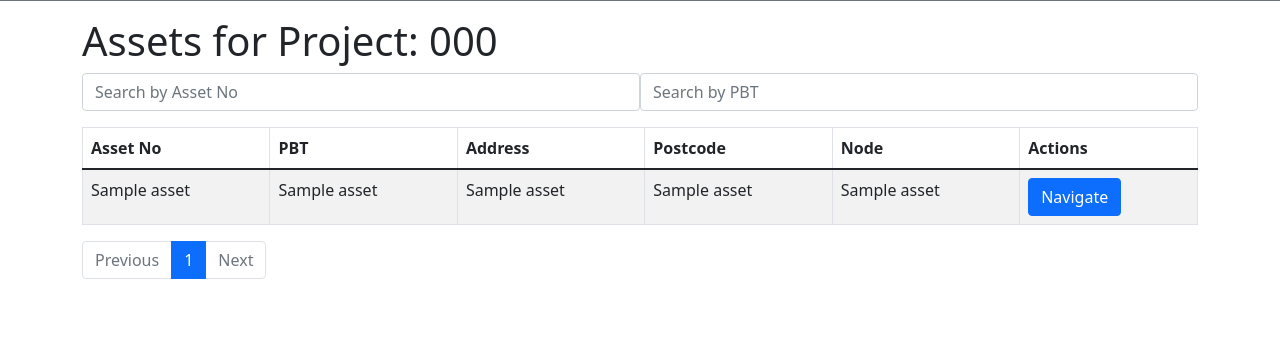
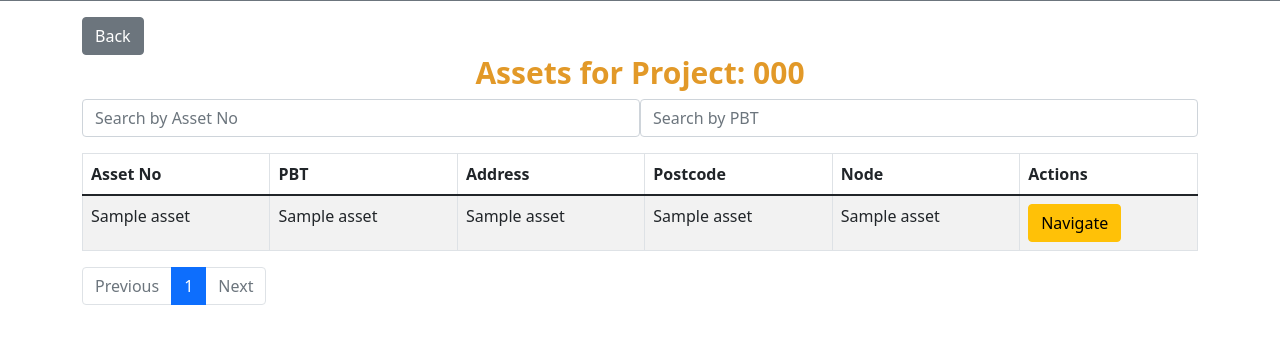
Before and after one commit to fymran/sso_aa, a Flask app: template templates/public/maps_asset.html in a window 1280 px wide. Shown: the part 79-423 px from the top of the page. Run offline with Flask 3, Linux system fonts and the light colour scheme; the template is opened without the code that fills it: most values are stand-ins (such as "Sample title", 1, 10 or a date in 2020); some libraries are stand-ins or nearby versions.

Commit message:
Update maps_asset.html
done

```diff
--- a/templates/public/maps_asset.html
+++ b/templates/public/maps_asset.html
@@ -3,10 +3,11 @@
 <head>
     <meta charset="UTF-8">
     <meta name="viewport" content="width=device-width, initial-scale=1.0">
-    <title>Assets</title>
+    <title>Navigate Asset</title>
     <link href="https://cdn.jsdelivr.net/npm/bootstrap@5.1.3/dist/css/bootstrap.min.css" rel="stylesheet">
     <script src="https://code.jquery.com/jquery-3.6.0.min.js"></script>
     <script src="https://cdn.jsdelivr.net/npm/bootstrap@5.1.3/dist/js/bootstrap.bundle.min.js"></script>
+    <link rel="icon" type="image/jpg" href="{{ url_for('static', filename='image/ssoaa_logo.jpg') }}">
 </head>
 
     <!-- Include the header template -->
@@ -14,7 +15,8 @@
 
 <body>
     <div class="container mt-3">
-    <h1>Assets for Project: {{ projectCode }}</h1>
+        <a href="{{ url_for('maps.find_asset', productID=1) }}" class="btn btn-secondary ">Back</a>
+    <h1 style="text-align:center; font-size:30px; color:#e29928; font-weight: bold;">Assets for Project: {{ projectCode }}</h1>
     <!-- Search Bars -->
     <div class="d-flex justify-content-center mb-3">
         <input type="text" id="assetSearch" class="form-control search-bar mr-2" placeholder="Search by Asset No" onkeyup="filterTable()">
@@ -43,7 +45,7 @@
                     <td>{{ asset[6] }}</td>
                     <td>{{ asset[7] }}</td>
                     <td>
-                        <button class="btn btn-primary" data-toggle="modal" data-target="#navigateModal"
+                        <button class="btn btn-warning" data-toggle="modal" data-target="#navigateModal"
                             data-asset-no="{{ asset[1] }}" data-coordi-north="{{ asset[4] }}" data-coordi-east="{{ asset[5] }}" data-pbt-code="{{ asset[2] }}">
                             Navigate
                         </button>
@@ -78,9 +80,9 @@
                     <iframe id="googleMapFrame" width="100%" height="300" style="border:0;" allowfullscreen loading="lazy" referrerpolicy="no-referrer-when-downgrade"></iframe>
 
                     <!-- Navigation links -->
-                    <a id="googleMapsLink" href="#" target="_blank" class="btn btn-primary btn-block mt-2 mb-2">Google Maps</a>
-                    <a id="appleMapsLink" href="#" target="_blank" class="btn btn-primary btn-block mt-2 mb-2">Apple Maps</a>
-                    <a id="wazeLink" href="#" target="_blank" class="btn btn-primary btn-block mt-2 mb-2">Waze</a>
+                    <a id="googleMapsLink" href="#" target="_blank" class="btn btn-warning btn-block mt-2 mb-2">Google Maps</a>
+                    <a id="appleMapsLink" href="#" target="_blank" class="btn btn-warning btn-block mt-2 mb-2">Apple Maps</a>
+                    <a id="wazeLink" href="#" target="_blank" class="btn btn-warning btn-block mt-2 mb-2">Waze</a>
                 </div>
                 <div class="modal-footer">
                     <button type="button" class="btn btn-secondary" data-dismiss="modal">Close</button>
```
